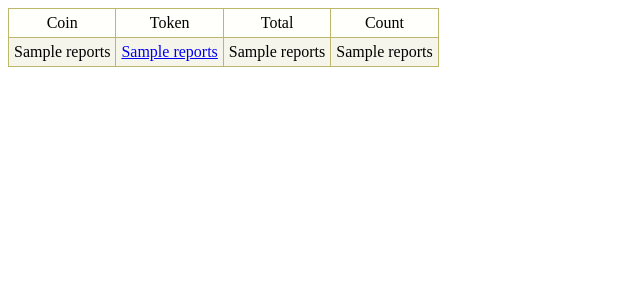
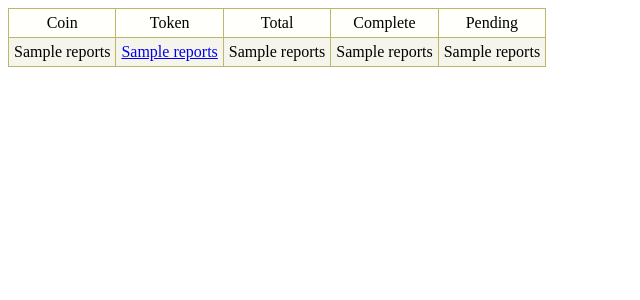
Before and after one commit to mvshub/mvs_SwapService, a Python web app: template services/templates/report.html in a window 1280 px wide. Shown: the top 300 px of the page, without its empty margins (0-640 px from the left). Run offline with Jinja, Linux system fonts and the light colour scheme; the template is opened without the code that fills it: most values are stand-ins (such as "Sample title", 1, 10 or a date in 2020); some libraries are stand-ins or nearby versions.

Commit message:
add pending status

```diff
--- a/services/templates/date.html
+++ b/services/templates/date.html
@@ -41,7 +41,7 @@
                     </a>
                 </td>
                 <td align="right"> {{ value["amount"] }} </td>
-                <td align="center" style="{{ 'background-color:#fffffb;' if value['finish']==0 }}"> {{ value["message"] }} </td>
+                <td align="center" > {{ value["message"] }} </td>
                 <td align="center"> {{ value["time"] }} </td>
                 <td align="center">
                     <a href= "{{ url_for( 'swap_raw' , tx_from=value['tx_from'] ) }}">
--- a/services/templates/report.html
+++ b/services/templates/report.html
@@ -10,10 +10,11 @@
    <body>
 
       <table>
-        <td align="center" width="25%"> Coin </td>
-        <td align="center" width="25%"> Token </td>
-        <td align="center" width="25%"> Total</td>
-        <td align="center" width="25%"> Count </td>
+        <td align="center" width="20%"> Coin </td>
+        <td align="center" width="20%"> Token </td>
+        <td align="center" width="20%"> Total</td>
+        <td align="center" width="20%"> Complete </td>
+        <td align="center" width="20%"> Pending </td>
           {% for values in reports %}
               <tr>
                 <td align="right"> {{ values[0] }} </td>
@@ -24,6 +25,7 @@
                 </td>
                 <td align="right"> {{ values[2] }} </td>
                 <td align="center"> {{ values[3] }} </td>
+                <td align="center"> {{ values[4] }} </td>
               </tr>
 
           {% endfor %}
```
Also changed, not shown: services/service.py (+6 -3 lines).
